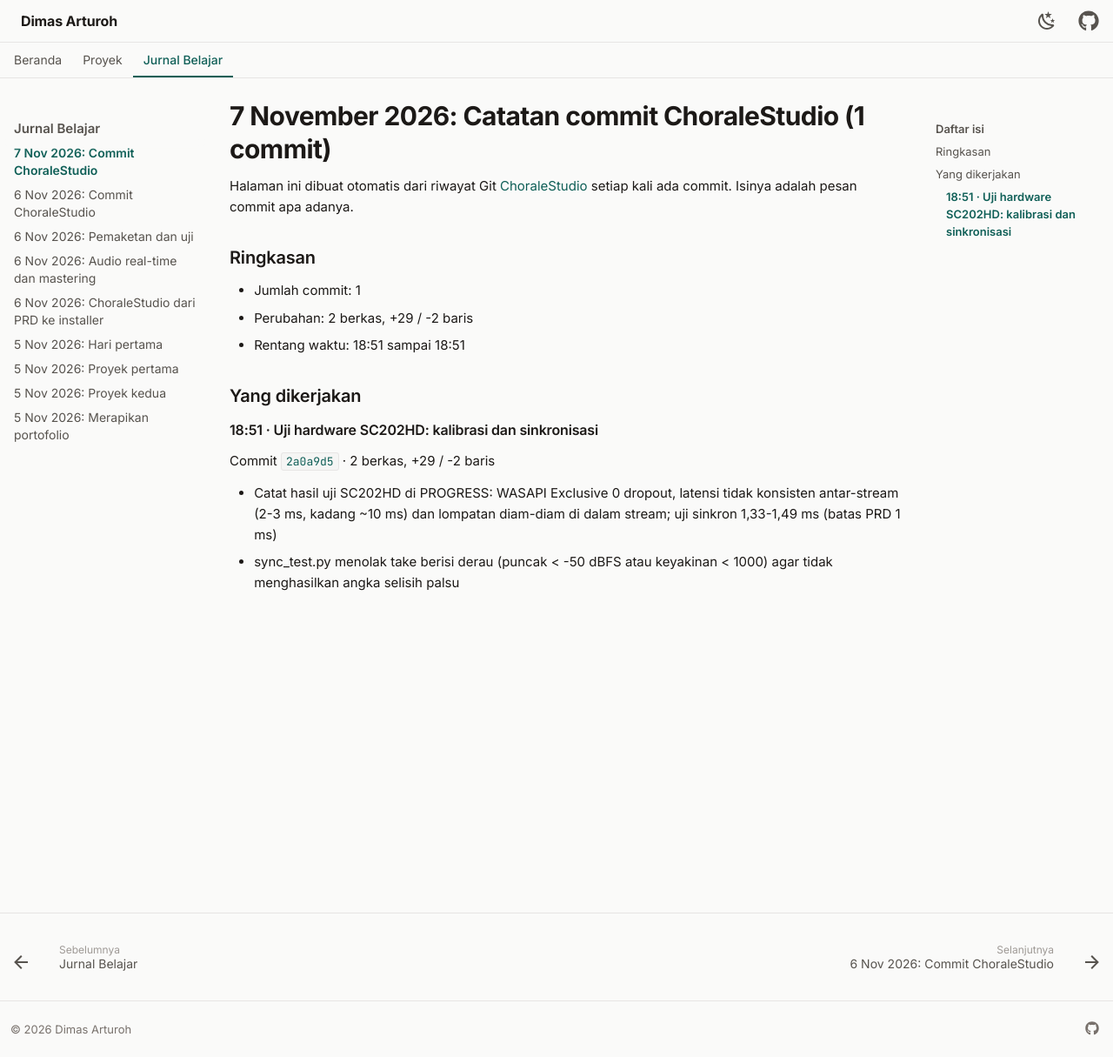
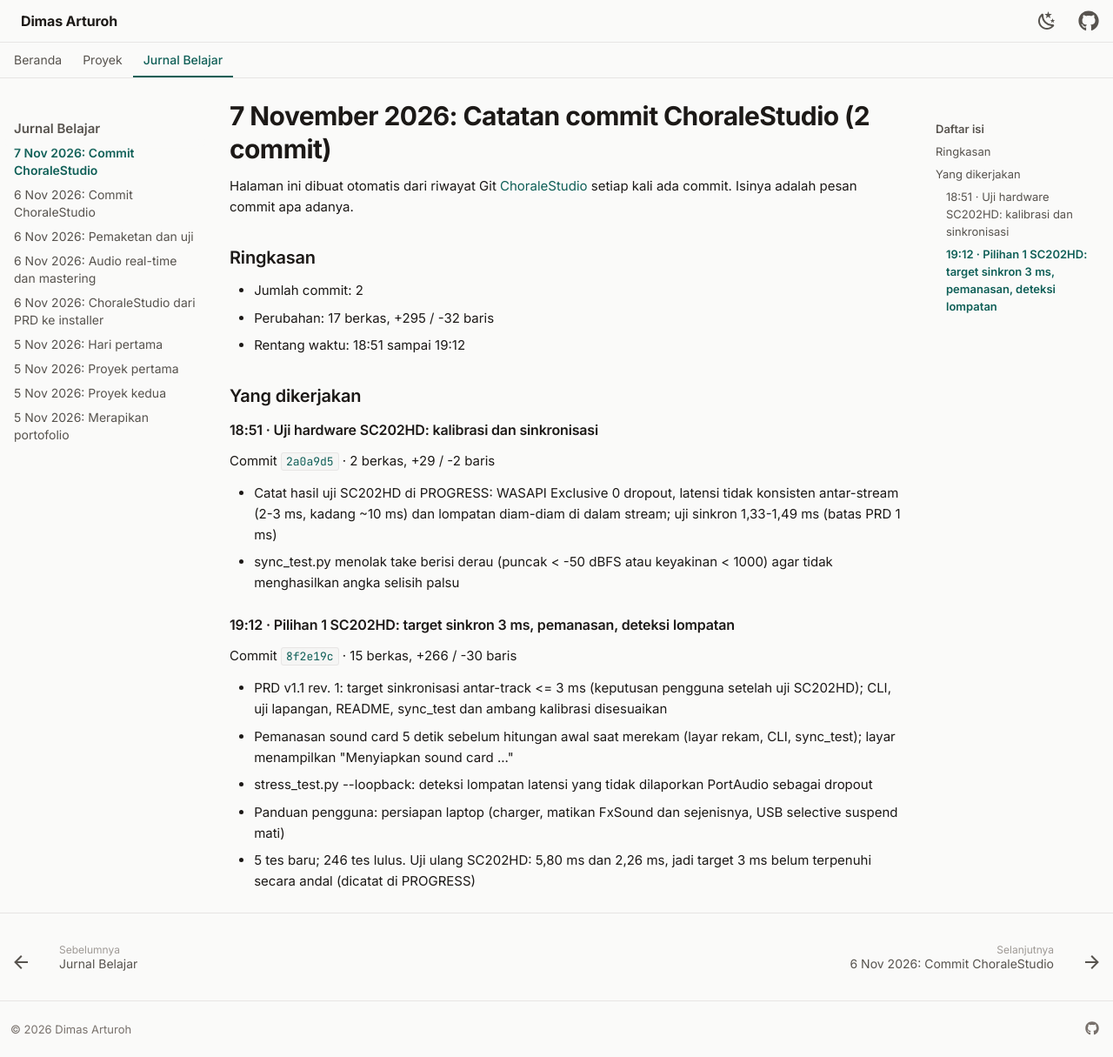
Before and after one commit to dimasarturoh15/dimasarturoh15.github.io, an MkDocs documentation site: the page built from docs/journal/2026-11-07-choralestudio-commit.md, in a window 1280 px wide and 1215 px high. Shown: the whole window at 87% size. Built offline with MkDocs 1.6.1 and Material for MkDocs 9.7.7, drawn with Linux system fonts in a browser that asks for light colours.

Commit message:
docs: sync ChoraleStudio commit 8f2e19c

```diff
--- a/docs/journal/2026-11-07-choralestudio-commit.md
+++ b/docs/journal/2026-11-07-choralestudio-commit.md
@@ -1,12 +1,12 @@
-# 7 November 2026: Catatan commit ChoraleStudio (1 commit)
+# 7 November 2026: Catatan commit ChoraleStudio (2 commit)
 
 Halaman ini dibuat otomatis dari riwayat Git [ChoraleStudio](../projects/choralestudio.md) setiap kali ada commit. Isinya adalah pesan commit apa adanya.
 
 ## Ringkasan
 
-- Jumlah commit: 1
-- Perubahan: 2 berkas, +29 / -2 baris
-- Rentang waktu: 18:51 sampai 18:51
+- Jumlah commit: 2
+- Perubahan: 17 berkas, +295 / -32 baris
+- Rentang waktu: 18:51 sampai 19:12
 
 ## Yang dikerjakan
 
@@ -19,3 +19,19 @@ Commit [`2a0a9d5`](https://github.com/dimasarturoh15/ChoraleStudio/commit/2a0a9d
   di dalam stream; uji sinkron 1,33-1,49 ms (batas PRD 1 ms)
 - sync_test.py menolak take berisi derau (puncak &lt; -50 dBFS atau keyakinan
   &lt; 1000) agar tidak menghasilkan angka selisih palsu
+
+### 19:12 · Pilihan 1 SC202HD: target sinkron 3 ms, pemanasan, deteksi lompatan
+
+Commit [`8f2e19c`](https://github.com/dimasarturoh15/ChoraleStudio/commit/8f2e19c935b21d4bc752b8c6983f1518149b1981) · 15 berkas, +266 / -30 baris
+
+- PRD v1.1 rev. 1: target sinkronisasi antar-track &lt;= 3 ms (keputusan
+  pengguna setelah uji SC202HD); CLI, uji lapangan, README, sync_test dan
+  ambang kalibrasi disesuaikan
+- Pemanasan sound card 5 detik sebelum hitungan awal saat merekam (layar
+  rekam, CLI, sync_test); layar menampilkan "Menyiapkan sound card ..."
+- stress_test.py --loopback: deteksi lompatan latensi yang tidak dilaporkan
+  PortAudio sebagai dropout
+- Panduan pengguna: persiapan laptop (charger, matikan FxSound dan sejenisnya,
+  USB selective suspend mati)
+- 5 tes baru; 246 tes lulus. Uji ulang SC202HD: 5,80 ms dan 2,26 ms, jadi
+  target 3 ms belum terpenuhi secara andal (dicatat di PROGRESS)
--- a/docs/journal/index.md
+++ b/docs/journal/index.md
@@ -11,9 +11,9 @@ Catatan harian mengenai konsep yang dipelajari, kendala teknis, dan milestone. E
 <h2 class="log-date"><time datetime="2026-11-07">7 November 2026</time></h2>
 <ol class="log">
   <li>
-    <a class="log-title" href="2026-11-07-choralestudio-commit/">Catatan commit ChoraleStudio (1 commit)</a>
+    <a class="log-title" href="2026-11-07-choralestudio-commit/">Catatan commit ChoraleStudio (2 commit)</a>
     <span class="tags"><span>#choralestudio</span><span>#commit</span><span>#otomatis</span></span>
-    <p>Dicatat otomatis dari Git: Uji hardware SC202HD: kalibrasi dan sinkronisasi.</p>
+    <p>Dicatat otomatis dari Git: Uji hardware SC202HD: kalibrasi dan sinkronisasi; Pilihan 1 SC202HD: target sinkron 3 ms, pemanasan, deteksi lompatan.</p>
   </li>
 </ol>
 </div>
--- a/docs/projects/choralestudio.md
+++ b/docs/projects/choralestudio.md
@@ -216,3 +216,4 @@ Diperbarui otomatis dari riwayat Git setiap kali ada commit.
 | 2026-11-06 22:07 | [`3cc0519`](https://github.com/dimasarturoh15/ChoraleStudio/commit/3cc0519d200e02e8ba97056d83f69d99608d8f26) | Segmen 9: Setup.exe dibuat dan diuji di laptop |
 | 2026-11-06 23:39 | [`fba9626`](https://github.com/dimasarturoh15/ChoraleStudio/commit/fba9626e7184c24574cdee5bedab0c0b1be69493) | Dokumentasi repositori lengkap untuk rilis publik |
 | 2026-11-07 18:51 | [`2a0a9d5`](https://github.com/dimasarturoh15/ChoraleStudio/commit/2a0a9d5034b46d121eb55a3887baf82c8905f1f5) | Uji hardware SC202HD: kalibrasi dan sinkronisasi |
+| 2026-11-07 19:12 | [`8f2e19c`](https://github.com/dimasarturoh15/ChoraleStudio/commit/8f2e19c935b21d4bc752b8c6983f1518149b1981) | Pilihan 1 SC202HD: target sinkron 3 ms, pemanasan, deteksi lompatan |
```
Also changed, not shown: docs/index.md (+1 -1 lines).
